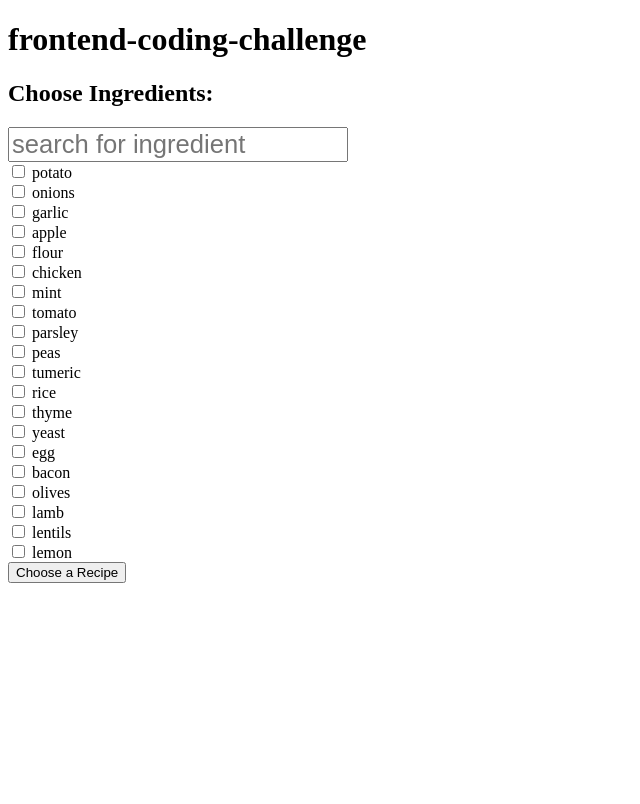
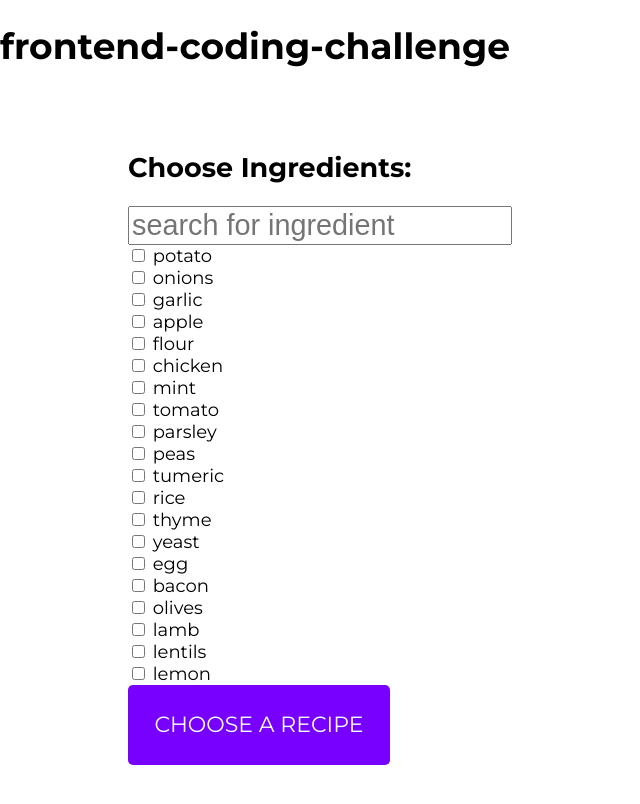
Before and after one commit to MathematicusLucian/crowdcomms-frontend-coding-challenge, an Angular app: page / in a window 1280 px wide. Shown: the top 804 px of the page, without its empty margins (0-640 px from the left). Built offline with nearby package versions, Linux system fonts and the light colour scheme.

Commit message:
feat(app): styles.css

```diff
--- a/src/styles.scss
+++ b/src/styles.scss
@@ -1 +1,47 @@
 /* You can add global styles to this file, and also import other style files */
+@import url('https://fonts.googleapis.com/css?family=Montserrat:400,700');
+
+body, html {
+    height: 100%;
+    margin: 0 auto;
+}
+
+body {
+    font-family: 'Montserrat';
+    font-size: 18px;
+}
+
+a {
+    text-decoration: none;
+}
+
+.cta {
+    background: #7700FF;
+    border: none;
+    color: white;
+
+    text-transform: uppercase;
+    border-radius: 5px;
+    padding: 1.2em;
+    cursor: pointer;
+    font-family: 'Montserrat';
+    font-size: 22px;
+}
+
+.container {
+    width: 80%;
+    margin: 0 auto;
+    padding: 1.3em;
+    display: grid;
+    grid-template-columns: 30% auto;
+
+    a {
+        color: white;
+    }
+}
+
+section {
+    width: 80%;
+    margin: 0 auto;
+    padding: 2em;
+}
```
